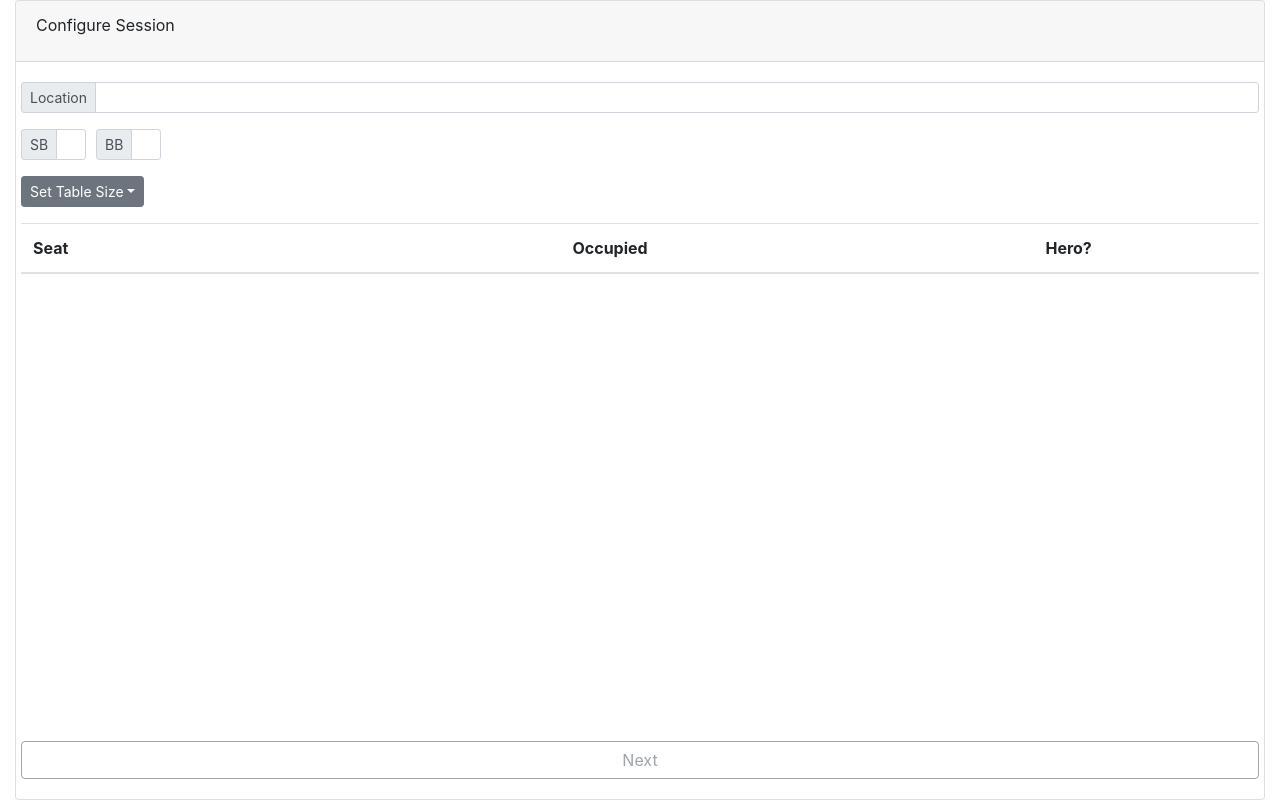
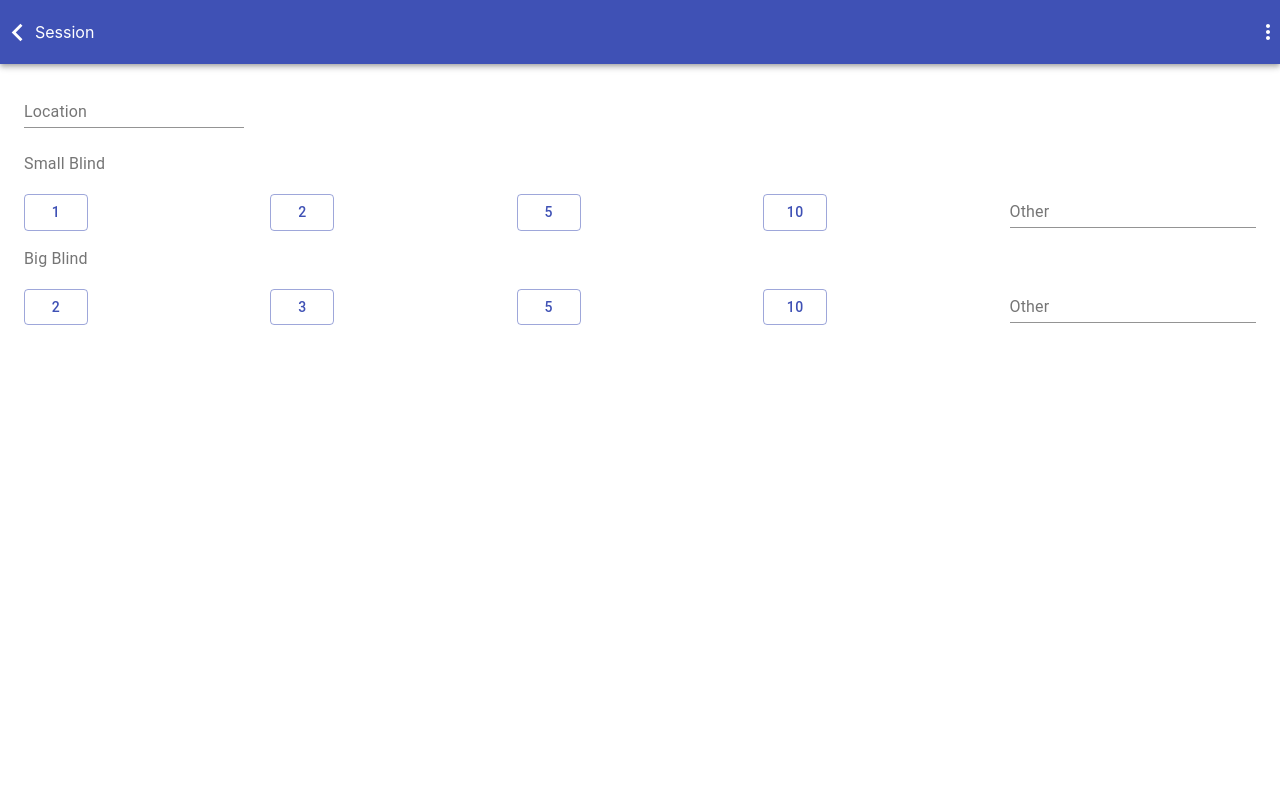
Before and after one commit to davidsharff/live-hand-tracker, a React (Create React App) app: page /session in a window 1280 px wide. Built offline with nearby package versions, Linux system fonts and the light colour scheme.

Commit message:
WIP new UI conversion: big and small blind session inputs

```diff
--- a/package.json
+++ b/package.json
@@ -3,6 +3,8 @@
   "version": "0.1.0",
   "private": true,
   "dependencies": {
+    "@material-ui/core": "^4.3.2",
+    "@material-ui/icons": "^4.2.1",
     "bootstrap": "^4.3.1",
     "lodash": "^4.17.11",
     "react": "^16.8.6",
--- a/src/containers/session/Session.js
+++ b/src/containers/session/Session.js
@@ -1,13 +1,17 @@
-import React, { useEffect } from 'react';
+import React, { useEffect, useState } from 'react';
+import _ from 'lodash';
 import { withRouter } from 'react-router-dom';
-import _ from 'lodash';
+import TextField from '@material-ui/core/TextField';
+import Container from '@material-ui/core/Container';
+import Button from '@material-ui/core/Button';
+import InputLabel from '@material-ui/core/InputLabel';
+import PropTypes from 'prop-types';
 import styled from 'styled-components';
-import PropTypes from 'prop-types';
-import { Button, UncontrolledDropdown, DropdownToggle, DropdownMenu, DropdownItem, Col, Container, Row, Card, CardHeader, CardTitle, CardBody, Table, Input, InputGroup, InputGroupAddon } from 'reactstrap';
 
+import Header from '../../components/Header';
 import { sessionType } from '../../types';
 import actionTypes from '../../redux/actionTypes';
-import { isValidSession } from "../../redux/reducers/session";
+//import { isValidSession } from "../../redux/reducers/session";
 
 import connect from "react-redux/es/connect/connect";
 
@@ -39,157 +43,92 @@ function Session(props) {
     }
   });
 
-  const handleSetHeroSeatIndex = (seatIndex) => props.dispatch({
-    type: actionTypes.UPDATE_SESSION_HERO_SEAT_INDEX,
+  // const handleSetHeroSeatIndex = (seatIndex) => props.dispatch({
+  //   type: actionTypes.UPDATE_SESSION_HERO_SEAT_INDEX,
+  //   payload: {
+  //     seatIndex
+  //   }
+  // });
+  //
+  // const handleChangeMaxSeats = (newTotalSeats) => props.dispatch({
+  //   type: actionTypes.UPDATE_SESSION_TOTAL_SEATS,
+  //   payload: {
+  //     change: newTotalSeats - props.session.defaultSeats.length
+  //   }
+  // });
+  //
+  // const handleToggleActiveSeat = (seatIndex) => props.dispatch({
+  //   type: actionTypes.UPDATE_SESSION_IS_ACTIVE_SEAT,
+  //   payload: {
+  //     seatIndex
+  //   }
+  // });
+
+  const handleChangeSmallBlind = (smallBlind) => props.dispatch({
+    type: actionTypes.UPDATE_SESSION_SMALL_BLIND,
     payload: {
-      seatIndex
+      smallBlind
     }
   });
 
-  const handleChangeMaxSeats = (newTotalSeats) => props.dispatch({
-    type: actionTypes.UPDATE_SESSION_TOTAL_SEATS,
+  const handleChangeBigBlind = (bigBlind) => props.dispatch({
+    type: actionTypes.UPDATE_SESSION_BIG_BLIND,
     payload: {
-      change: newTotalSeats - props.session.defaultSeats.length
+      bigBlind
     }
   });
 
-  const handleToggleActiveSeat = (seatIndex) => props.dispatch({
-    type: actionTypes.UPDATE_SESSION_IS_ACTIVE_SEAT,
-    payload: {
-      seatIndex
-    }
-  });
-
-  const handleChangeSmallBlind = (e) => props.dispatch({
-    type: actionTypes.UPDATE_SESSION_SMALL_BLIND,
-    payload: {
-      smallBlind: parseInt(e.target.value, 10)
-    }
-  });
-
-  const handleChangeBigBlind = (e) => props.dispatch({
-    type: actionTypes.UPDATE_SESSION_BIG_BLIND,
-    payload: {
-      bigBlind: parseInt(e.target.value, 10)
-    }
-  });
-
-  // TODO: refeator to named functions?
-  const handleClickNext = () => {
-    localStorage.setItem('savedSession', JSON.stringify(session));
-    // TODO: this should be in middleware that inspects the action type fire by next button
-    if (props.hasHand) {
-      // TODO: fire update hand action
-      props.history.push('/hand');
-    } else {
-      props.dispatch({
-        type: actionTypes.CREATE_HAND
-      });
-      props.history.push(`/hand/cards/seat/${session.defaultHeroSeatIndex}`);
-    }
-  };
+  // // TODO: refeator to named functions?
+  // const handleClickNext = () => {
+  //   localStorage.setItem('savedSession', JSON.stringify(session));
+  //   // TODO: this should be in middleware that inspects the action type fire by next button
+  //   if (props.hasHand) {
+  //     // TODO: fire update hand action
+  //     props.history.push('/hand');
+  //   } else {
+  //     props.dispatch({
+  //       type: actionTypes.CREATE_HAND
+  //     });
+  //     props.history.push(`/hand/cards/seat/${session.defaultHeroSeatIndex}`);
+  //   }
+  // };
 
   // TODO: consider breaking into discreet steps
   return(
-    <Container fluid>
-      <Row>
-        <Col>
-          <Card style={{minHeight: '100vh'}}>
-            <CardHeader>
-              <CardTitle>
-                Configure Session
-              </CardTitle>
-            </CardHeader>
-            <CardBody className="d-flex flex-column justify-content-between">
-              {/* TODO: use past locations one day. */}
-              <Col className="p-0">
-                <Row className="pb-2">
-                  <InputGroup size="sm">
-                    <InputGroupAddon addonType="prepend">Location</InputGroupAddon>
-                    <Input
-                      value={ session.location }
-                      onChange={(e) => handleChangeLocation(e.target.value)}
-                    />
-                  </InputGroup>
-                </Row>
-                <Row className="py-2">
-                  <BlindInputGroup size="sm">
-                    <InputGroupAddon addonType="prepend" type="number">SB</InputGroupAddon>
-                    <Input type="number" value={session.smallBlind || ''} onChange={handleChangeSmallBlind} />
-                  </BlindInputGroup>
-                  <BlindInputGroup size="sm">
-                    <InputGroupAddon addonType="prepend">BB</InputGroupAddon>
-                    <Input type="number" value={session.bigBlind || ''} onChange={handleChangeBigBlind} />
-                  </BlindInputGroup>
-                </Row>
-                <Row className="py-2">
-                  <UncontrolledDropdown size="sm">
-                    <DropdownToggle caret>
-                      {
-                        session.defaultSeats.length === 0
-                          ? 'Set Table Size'
-                          : `${session.defaultSeats.length} Total Seats`
-                      }
-                    </DropdownToggle>
-                    <DropdownMenu>
-                      {
-                        _.range(2, 11).reverse().map((num) =>
-                          num !== session.defaultSeats.length &&
-                          <DropdownItem key={num} onClick={() => handleChangeMaxSeats(num)}>
-                            { num } Total Seats
-                          </DropdownItem>
-                        )
-                      }
-                    </DropdownMenu>
-                  </UncontrolledDropdown>
-                </Row>
-                <Row className="py-2">
-                  <Table>
-                    <thead>
-                    <tr>
-                      <th>Seat</th>
-                      <CheckBoxCellHeader>Occupied</CheckBoxCellHeader>
-                      <CheckBoxCellHeader>Hero?</CheckBoxCellHeader>
-                    </tr>
-                    </thead>
-                    <tbody>
-                    {
-                      !!session.defaultSeats.length &&
-                      // TODO: consider dropping defaultSeats constants if we can dynamically create based on numeric input
-                      session.defaultSeats.map(({ isActive }, i) =>
-                        <tr key={i}>
-                          <td>Seat: { i + 1 }</td>
-                          <CheckBoxCell>
-                            <Input
-                              type="checkbox"
-                              checked={isActive}
-                              onChange={() => handleToggleActiveSeat(i)}
-                              disabled={session.defaultHeroSeatIndex === i}
-                            />
-                          </CheckBoxCell>
-                          <CheckBoxCell>
-                            <Input
-                              type="checkbox"
-                              checked={ session.defaultHeroSeatIndex === i }
-                              onChange={() => handleSetHeroSeatIndex(i) }/>
-                          </CheckBoxCell>
-                        </tr>
-                      )
-                    }
-                    </tbody>
-                  </Table>
-                </Row>
-              </Col>
-              <Row className="justify-self-end">
-                <SubmitButton outline disabled={!isValidSession(session)} onClick={handleClickNext}>
-                  Next
-                </SubmitButton>
-              </Row>
-            </CardBody>
-          </Card>
-        </Col>
-      </Row>
-    </Container>
+    <React.Fragment>
+      <Header />
+      <Container>
+        <SessionField>
+          <TextField
+            label="Location"
+            //className={classes.textField}
+            value={session.location}
+            onChange={(e) => handleChangeLocation(e.target.value)}
+            margin="normal"
+          />
+        </SessionField>
+        <SessionField>
+          <InputLabel>Small Blind</InputLabel>
+          <BlindSelect
+            defaultValues={[1, 2, 5, 10]}
+            currentValue={session.smallBlind}
+            onChange={handleChangeSmallBlind}
+            minValue={null}
+            maxValue={session.bigBlind}
+          />
+        </SessionField>
+        <SessionField>
+          <InputLabel>Big Blind</InputLabel>
+          <BlindSelect
+            defaultValues={[2, 3, 5, 10]}
+            currentValue={session.bigBlind}
+            onChange={handleChangeBigBlind}
+            minValue={session.smallBlind}
+            maxValue={null}
+          />
+        </SessionField>
+      </Container>
+    </React.Fragment>
   );
 }
 
@@ -203,19 +142,84 @@ export default withRouter(connect((state) => ({
   hasHand: state.hand !== null
 }))(Session));
 
-const BlindInputGroup = styled(InputGroup)`
-  max-width: 65px;
-  margin-right: 10px;
+const SessionField = styled.div`
+  margin-bottom: 20px;
 `;
 
-const SubmitButton = styled(Button)`
-  min-width: 100%;
+const BlindSelect = ({ defaultValues, currentValue, onChange, minValue, maxValue }) => {
+
+  const [otherValue, setOtherValue] = useState(null);
+
+  // TODO: determine if empty array really is best practice for ComponentDidMount and then silence this warning.
+  useEffect(() => {
+    if (!_.includes(defaultValues, currentValue)) {
+      setOtherValue(currentValue);
+    }
+  }, []);
+
+  const handleSelectDefault = (val) => {
+    setOtherValue(null);
+    onChange(val);
+  };
+
+  const handleChangeOtherValue = (e) => {
+    const parsedVal = parseInt(e.target.value, 10);
+    const val = isNaN(parsedVal)
+      ? null
+      : parsedVal;
+
+    onChange(val);
+    setOtherValue(val);
+  };
+
+  const isDefaultDisabled = (v) => (
+    (!!minValue && v < minValue) ||
+    (maxValue && v > maxValue)
+  );
+
+  return (
+    <BlindsRow>
+      {
+        defaultValues.map((blind) =>
+          <Button
+            key={blind}
+            disabled={isDefaultDisabled(blind)}
+            color="primary"
+            onClick={() => handleSelectDefault(blind)}
+            // TODO: disable this outline globally
+            style={{ marginRight: '5px', outline: 'none' }}
+            variant={
+              currentValue === blind && otherValue === null
+                ? 'contained'
+                : 'outlined'
+            }
+          >
+            { blind }
+          </Button>
+        )
+      }
+      <TextField
+        style={{ flexBasis: '20%'}}
+        value={otherValue !== null ? otherValue : ''}
+        onChange={handleChangeOtherValue}
+        margin="none"
+        type="number"
+        label="Other"
+        inputProps={{
+          style: { textAlign: 'center' }
+        }}
+        inputLabelProps={{
+          style: { textAlign: 'center' }
+        }}
+      />
+
+    </BlindsRow>
+  );
+};
+
+const BlindsRow = styled.div`
+  display: flex;
+  flex-direction: row;
+  justify-content: space-between;
+  align-items: baseline;
 `;
-
-const CheckBoxCellHeader = styled.th`
-  text-align: center;
-`;
-
-const CheckBoxCell = styled.td`
-  text-align: center;
-`;
```
Also changed, not shown: 1 other file (tests, documents, lock files or other folders).
